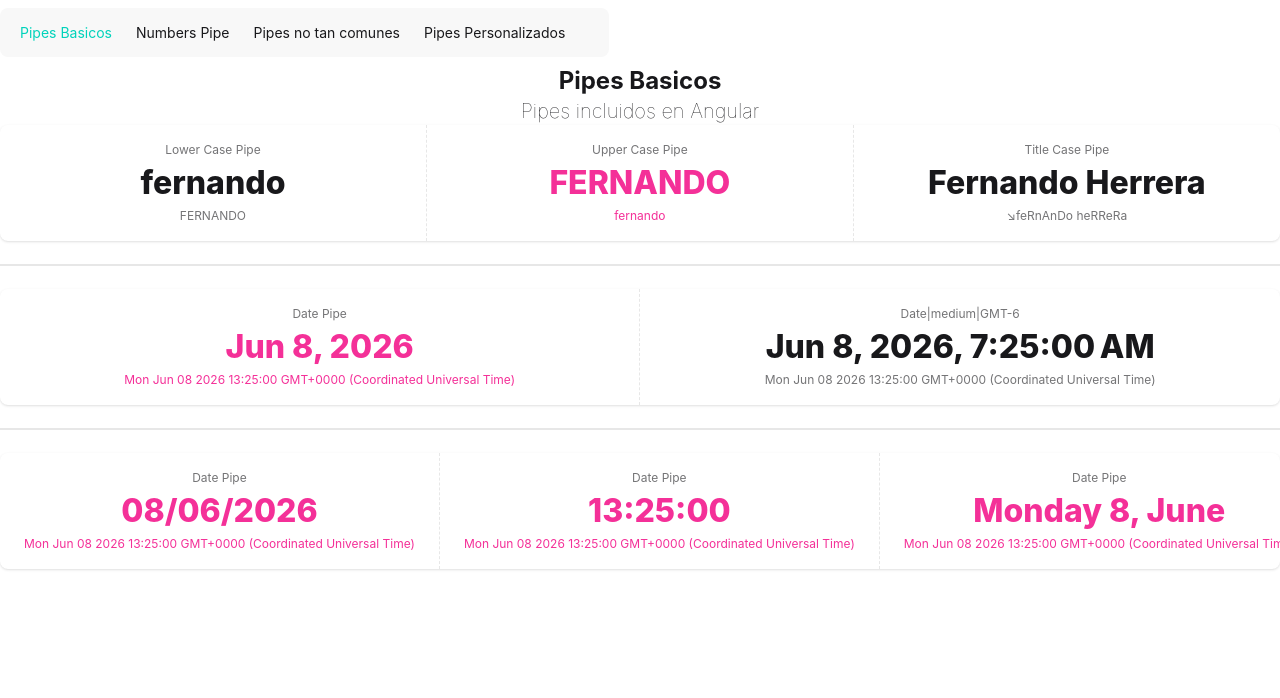
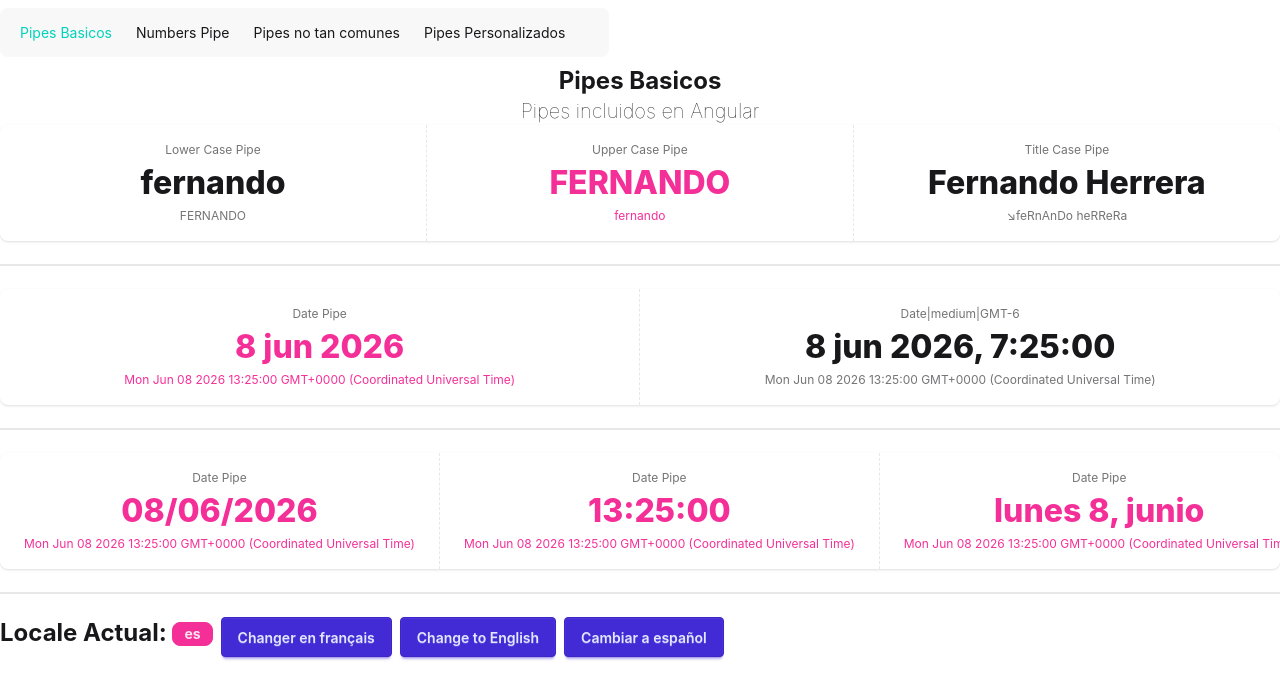
Before and after one commit to MOONeeS0408/05-pipes-app, an Angular app: page /basic in a window 1280 px wide. Shown: the top 698 px of the page. Built offline with nearby package versions, Linux system fonts and the light colour scheme.

Commit message:
feat: add locale support and language switch buttons

```diff
--- a/src/app/app.config.ts
+++ b/src/app/app.config.ts
@@ -1,11 +1,28 @@
-import { ApplicationConfig, provideBrowserGlobalErrorListeners } from '@angular/core';
+import { ApplicationConfig, LOCALE_ID, provideBrowserGlobalErrorListeners } from '@angular/core';
 import { provideRouter } from '@angular/router';
 
 import { routes } from './app.routes';
 
+import { registerLocaleData } from '@angular/common';
+import localeES from '@angular/common/locales/es';
+import localeFR from '@angular/common/locales/fr';
+import localeEN from '@angular/common/locales/en';
+import { LocaleService } from './services/locale.service';
+
+registerLocaleData(localeES, 'es');
+registerLocaleData(localeFR, 'fr');
+registerLocaleData(localeEN, 'en');
+
 export const appConfig: ApplicationConfig = {
   providers: [
     provideBrowserGlobalErrorListeners(),
-    provideRouter(routes)
-  ]
+    provideRouter(routes),
+
+    {
+      provide: LOCALE_ID,
+      // useValue: 'es',
+      deps: [LocaleService],
+      useFactory: (localeService: LocaleService) => localeService.getLocale,
+    },
+  ],
 };
--- a/src/app/pages/basic-page/basic-page.html
+++ b/src/app/pages/basic-page/basic-page.html
@@ -56,3 +56,16 @@
     <div class="stat-desc text-secondary">{{ customDate() }}</div>
   </div>
 </div>
+
+<div class="divider"></div>
+
+<div class="flex flex-roww gap-2">
+  <h1 class="text-2xl font-bold">
+    Locale Actual:
+    <span class="badge badge-secondary">{{ currentLocale() }}</span>
+  </h1>
+
+  <button (click)="changeLocale('fr')" class="btn btn-primary">Changer en français</button>
+  <button (click)="changeLocale('en')" class="btn btn-primary">Change to English</button>
+  <button (click)="changeLocale('es')" class="btn btn-primary">Cambiar a español</button>
+</div>
--- a/src/app/pages/basic-page/basic-page.ts
+++ b/src/app/pages/basic-page/basic-page.ts
@@ -1,5 +1,6 @@
 import { DatePipe, LowerCasePipe, TitleCasePipe, UpperCasePipe } from '@angular/common';
-import { Component, effect, signal } from '@angular/core';
+import { Component, effect, inject, LOCALE_ID, signal } from '@angular/core';
+import { AvailableLocale, LocaleService } from '../../services/locale.service';
 
 @Component({
   selector: 'app-basic-page',
@@ -7,6 +8,9 @@ import { Component, effect, signal } from '@angular/core';
   templateUrl: './basic-page.html',
 })
 export default class BasicPage {
+  localeService = inject(LocaleService);
+  currentLocale = signal(inject(LOCALE_ID));
+
   nameLower = signal('FERNANDO');
   nameUpper = signal('fernando');
   fullName = signal('feRnAnDo heRReRa ');
@@ -23,4 +27,9 @@ export default class BasicPage {
       clearInterval(interval);
     });
   });
+
+  changeLocale(locale: AvailableLocale) {
+    console.log({ locale });
+    this.localeService.changeLocale(locale);
+  }
 }
--- /dev/null
+++ b/src/app/services/locale.service.ts
@@ -0,0 +1,22 @@
+import { Injectable, signal } from '@angular/core';
+
+export type AvailableLocale = 'es' | 'fr' | 'en';
+
+@Injectable({ providedIn: 'root' })
+export class LocaleService {
+  private currentLocale = signal<AvailableLocale>('fr');
+
+  constructor() {
+    this.currentLocale.set((localStorage.getItem('locale') as AvailableLocale) ?? 'es');
+  }
+
+  get getLocale() {
+    return this.currentLocale();
+  }
+
+  changeLocale(locale: AvailableLocale) {
+    localStorage.setItem('locale', locale);
+    this.currentLocale.set(locale);
+    window.location.reload();
+  }
+}
```
